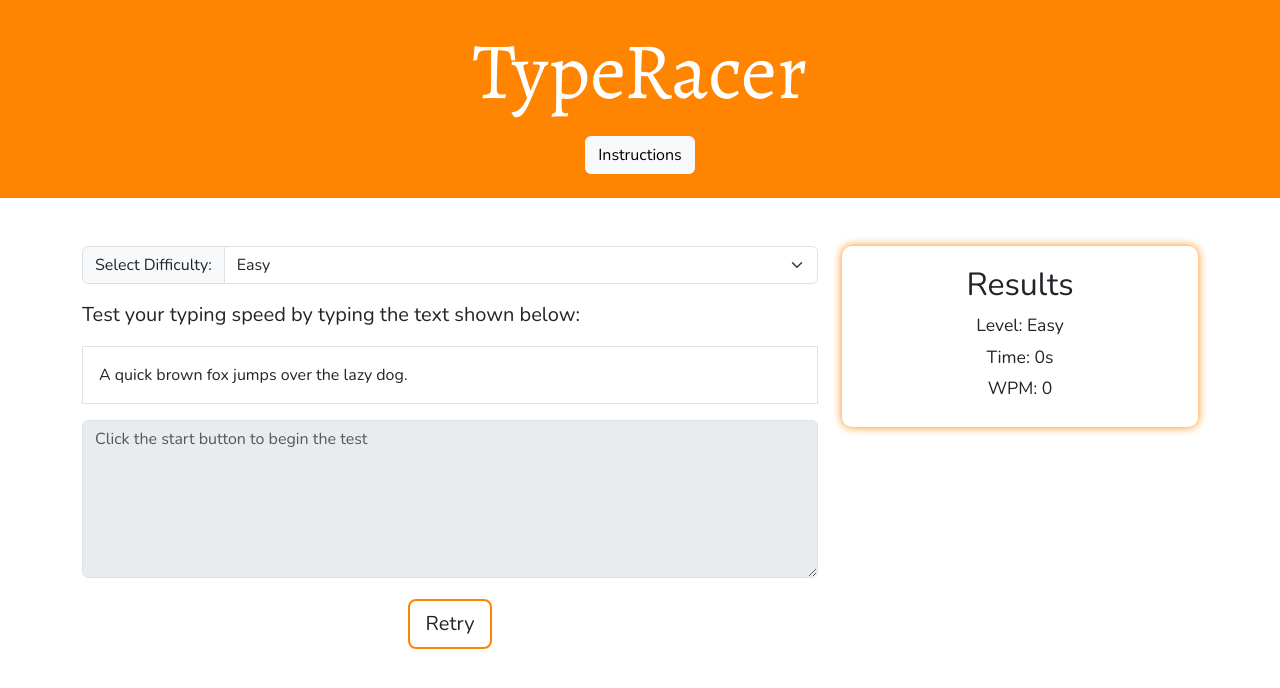
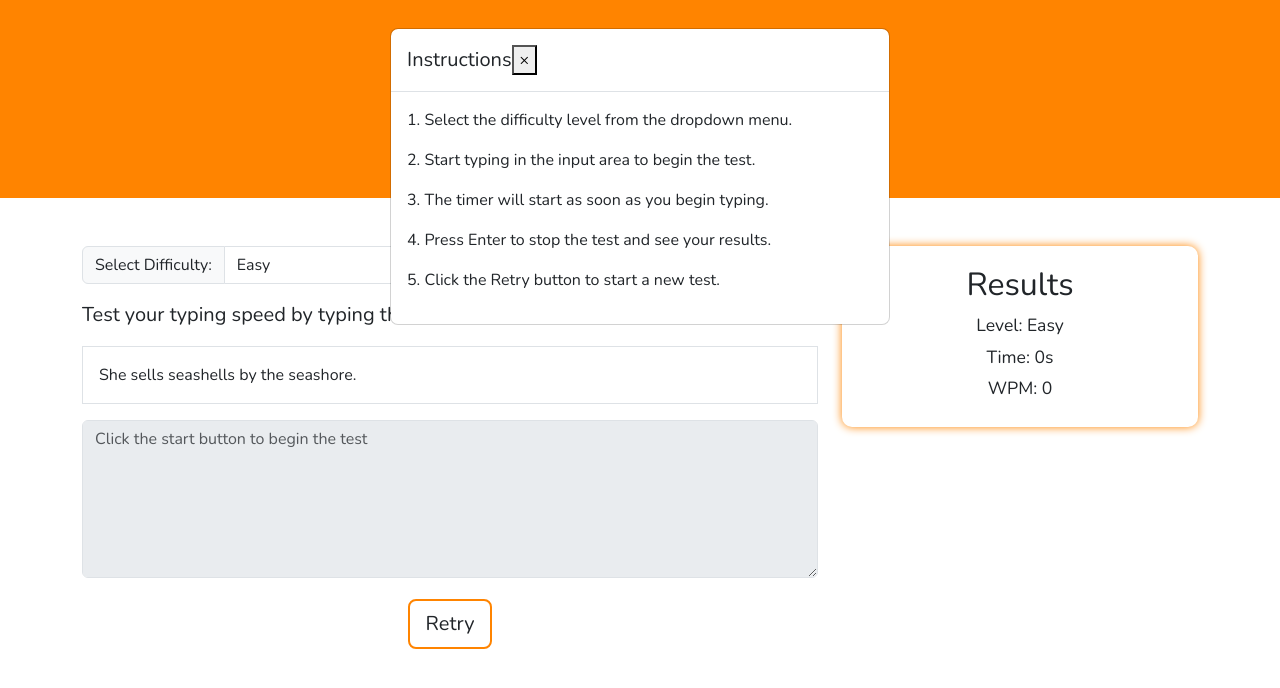
Before and after one commit to tgrey2024/typeracer, a plain HTML site: page index.html in a window 1280 px wide. Both pictures are taken after a click on the button "Instructions". Drawn offline with nearby package versions, Linux system fonts and the light colour scheme.

Commit message:
add retry functionality and instructions modal to typing test

```diff
--- a/assets/js/script.js
+++ b/assets/js/script.js
@@ -25,6 +25,9 @@ document.addEventListener('DOMContentLoaded', function() {
     const timeDisplay = document.getElementById('time');
     const levelDisplay = document.getElementById('level');
     const wpmDisplay = document.getElementById('wpm');
+    const retryButton = document.getElementById('retry-btn');
+    const instructionsButton = document.getElementById('instruction-btn');
+    const instructionsModal = document.getElementById('instructions-modal');
 
     let startTime, endTime;
     let testStarted = false;
@@ -66,7 +69,6 @@ document.addEventListener('DOMContentLoaded', function() {
         startTime = new Date();
         testStarted = true;
         userInput.disabled = false;
-        userInput.value = '';
         userInput.focus();
     }
 
@@ -109,10 +111,32 @@ document.addEventListener('DOMContentLoaded', function() {
         }
     }
 
+    // Function to retry the test
+    function retryTest() {
+        testStarted = false;
+        timeDisplay.textContent = '0';
+        wpmDisplay.textContent = '0';
+        levelDisplay.textContent = '';
+        userInput.disabled = false;
+        userInput.value = '';
+        updateSampleText();
+        userInput.focus();
+    }
+
     // Function to initialize the page
     function initializePage() {
         userInput.disabled = true;
         updateSampleText();
+    }
+
+    // Function to show the instructions modal
+    function showInstructions() {
+        instructionsModal.style.display = 'block';
+    }
+
+    // Function to hide the instructions modal
+    function hideInstructions() {
+        instructionsModal.style.display = 'none';
     }
 
     // Add event listener to update the text when the difficulty changes
@@ -121,9 +145,27 @@ document.addEventListener('DOMContentLoaded', function() {
     // Add event listener to highlight typed words in real time
     userInput.addEventListener('input', highlightTypedWords);
 
-    // // Initialize with a random text based on the default selected difficulty
-    // updateSampleText();
+    // Add event listener to handle keydown events
+    userInput.addEventListener('keydown', handleKeydown);
 
+    // Add event listener to start the test when the user starts typing
+    userInput.addEventListener('input', function() {
+        if (!testStarted) {
+            startTest();
+        }
+    });
+
+    // Add event listener to retry the test
+    retryButton.addEventListener('click', retryTest);
+
+    // Add event listener to show the instructions modal
+    instructionsButton.addEventListener('click', showInstructions);
+
+    // Add event listener to hide the instructions modal when the close button is clicked
+    document.querySelector('.modal .close').addEventListener('click', hideInstructions);
+
+    // Initialize with a random text based on the default selected difficulty
+    updateSampleText();
     // Initialize the page when it loads
     initializePage();
 });
--- a/index.html
+++ b/index.html
@@ -66,6 +66,26 @@
             </div>
         </div>
     </main>
+    <!-- Instructions Modal -->
+    <div class="modal" id="instructions-modal" tabindex="-1" role="dialog">
+        <div class="modal-dialog" role="document">
+            <div class="modal-content">
+                <div class="modal-header">
+                    <h5 class="modal-title">Instructions</h5>
+                    <button type="button" class="close" data-dismiss="modal" aria-label="Close">
+                        <span aria-hidden="true">&times;</span>
+                    </button>
+                </div>
+                <div class="modal-body">
+                    <p>1. Select the difficulty level from the dropdown menu.</p>
+                    <p>2. Start typing in the input area to begin the test.</p>
+                    <p>3. The timer will start as soon as you begin typing.</p>
+                    <p>4. Press Enter to stop the test and see your results.</p>
+                    <p>5. Click the Retry button to start a new test.</p>
+                </div>
+            </div>
+        </div>
+    </div>
     <!-- Link to external Javascript file -->
     <script src="./assets/js/script.js"></script>
     <!-- Bootstrap JS link -->
@@ -73,3 +93,4 @@
     <!-- Font Awesome icons link -->
     <script src="https://kit.fontawesome.com/28648f3889.js" crossorigin="anonymous"></script>
 </body>
+</html>
```
